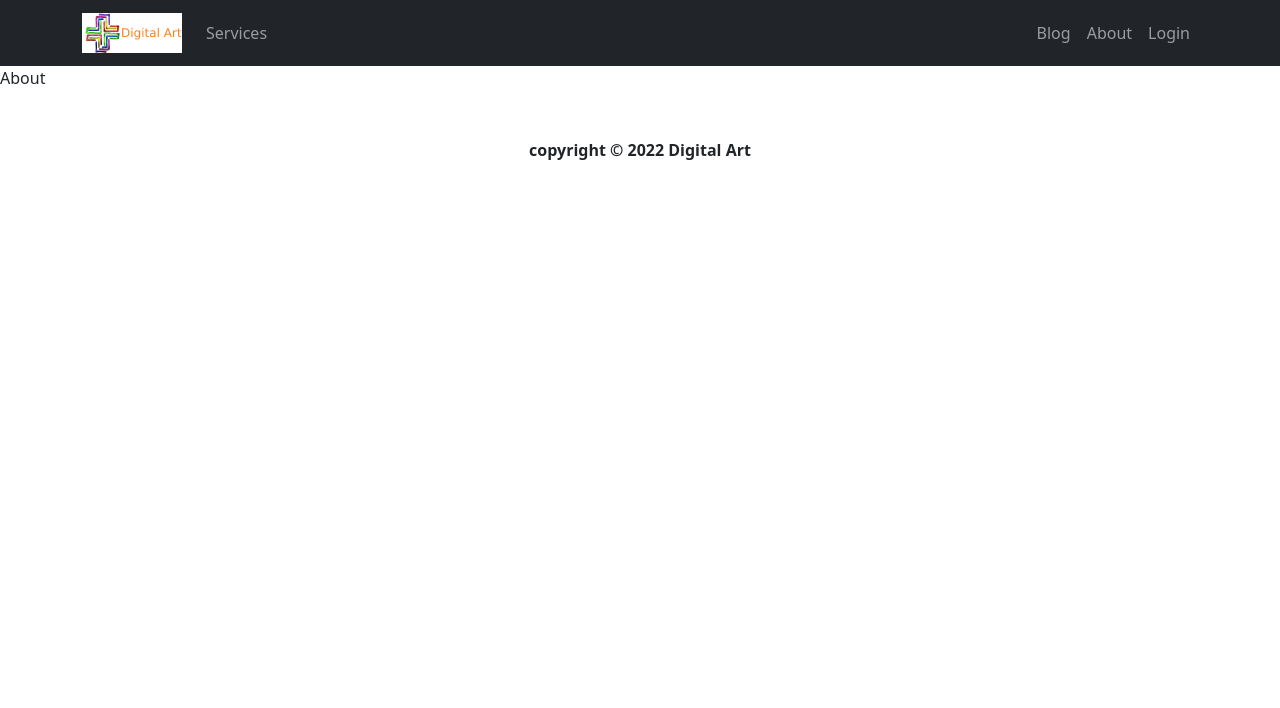
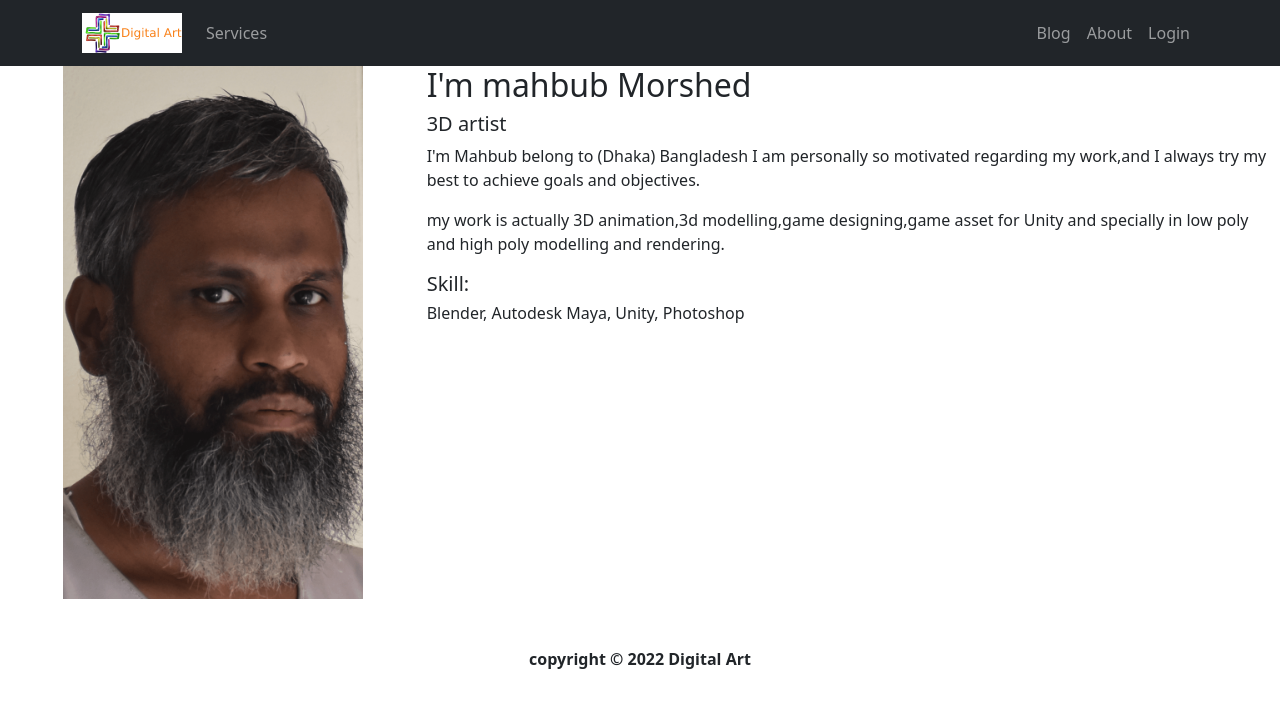
Before and after one commit to MahbubMorshed/services, a React (Create React App) app: page /about in a window 1280 px wide. Shown: the top 708 px of the page. Built offline with nearby package versions, Linux system fonts and the light colour scheme; no server answers.

Commit message:
aboyt page added

```diff
--- a/src/Pages/about/About.js
+++ b/src/Pages/about/About.js
@@ -1,7 +1,32 @@
 import React from "react";
+import "./about.css";
+import me from "../../images/me.png";
 
 const About = () => {
-  return <div>About</div>;
+  return (
+    <div className="about-container">
+      <div className="img-container">
+        <img src={me} alt="" />
+      </div>
+      <div>
+        <h2>I'm mahbub Morshed</h2>
+        <h5>3D artist</h5>
+        <p>
+          I'm Mahbub belong to (Dhaka) Bangladesh I am personally so motivated
+          regarding my work,and I always try my best to achieve goals and
+          objectives.
+        </p>
+        <p>
+          my work is actually 3D animation,3d modelling,game designing,game
+          asset for Unity and specially in low poly and high poly modelling and
+          rendering.
+        </p>
+        <h5>Skill: </h5>
+        <h6> Blender, Autodesk Maya, Unity, Photoshop </h6>
+        <a></a>
+      </div>
+    </div>
+  );
 };
 
 export default About;
--- a/src/Pages/about/about.css
+++ b/src/Pages/about/about.css
@@ -0,0 +1,11 @@
+.about-container {
+    display: grid;
+    grid-template-columns: 1fr 2fr;
+}
+.img-container {
+    width: 300px;
+    margin: auto;
+}
+.img-container img{
+    width: 100%;
+}
--- a/src/Pages/login/login/Login.js
+++ b/src/Pages/login/login/Login.js
@@ -9,6 +9,9 @@ import { Link, useLocation, useNavigate } from "react-router-dom";
 import auth from "../../../firebase.init";
 import Loading from "../../shared/loading/Loading";
 import SocialLogin from "../socialLogin/SocialLogin";
+
+import { ToastContainer, toast } from "react-toastify";
+import "react-toastify/dist/ReactToastify.css";
 
 const Login = () => {
   const emailRef = useRef("");
@@ -48,8 +51,12 @@ const Login = () => {
 
   const resetPassword = async () => {
     const email = emailRef.current.value;
-    await sendPasswordResetEmail(email);
-    alert("Sent email");
+    if (email) {
+      await sendPasswordResetEmail(email);
+      toast("Sent email");
+    } else {
+      toast("Enter your email");
+    }
   };
 
   return (
@@ -89,16 +96,16 @@ const Login = () => {
         </Link>
       </p>
       <p>
-        Forget password ?{" "}
-        <Link
-          to="/register"
-          className="text-primary pe-auto text-decoration-none"
+        Forget password ?
+        <button
+          className="btn btn-link text-primary pe-auto text-decoration-none"
           onClick={resetPassword}
         >
           Reset password
-        </Link>
+        </button>
       </p>
       <SocialLogin />
+      <ToastContainer />
     </div>
   );
 };
```
Also changed, not shown: src/images/me.png (added).
